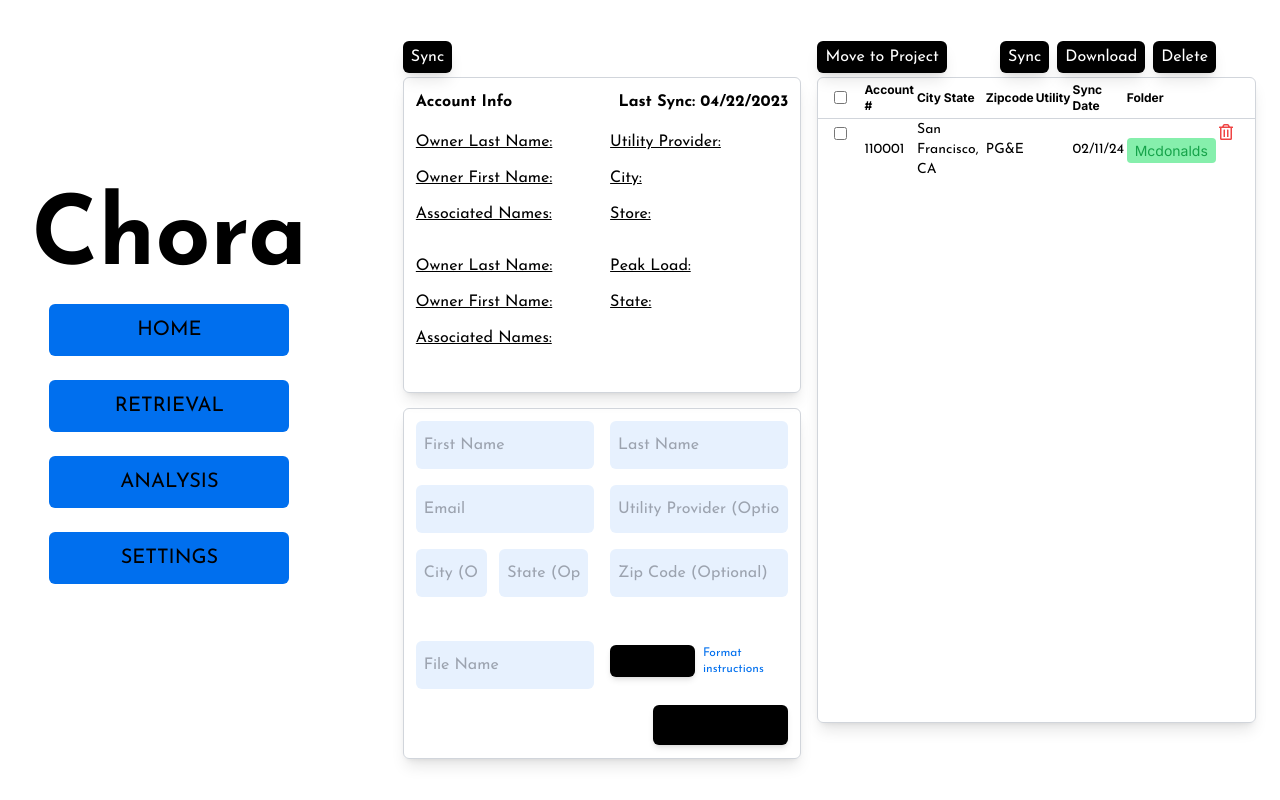
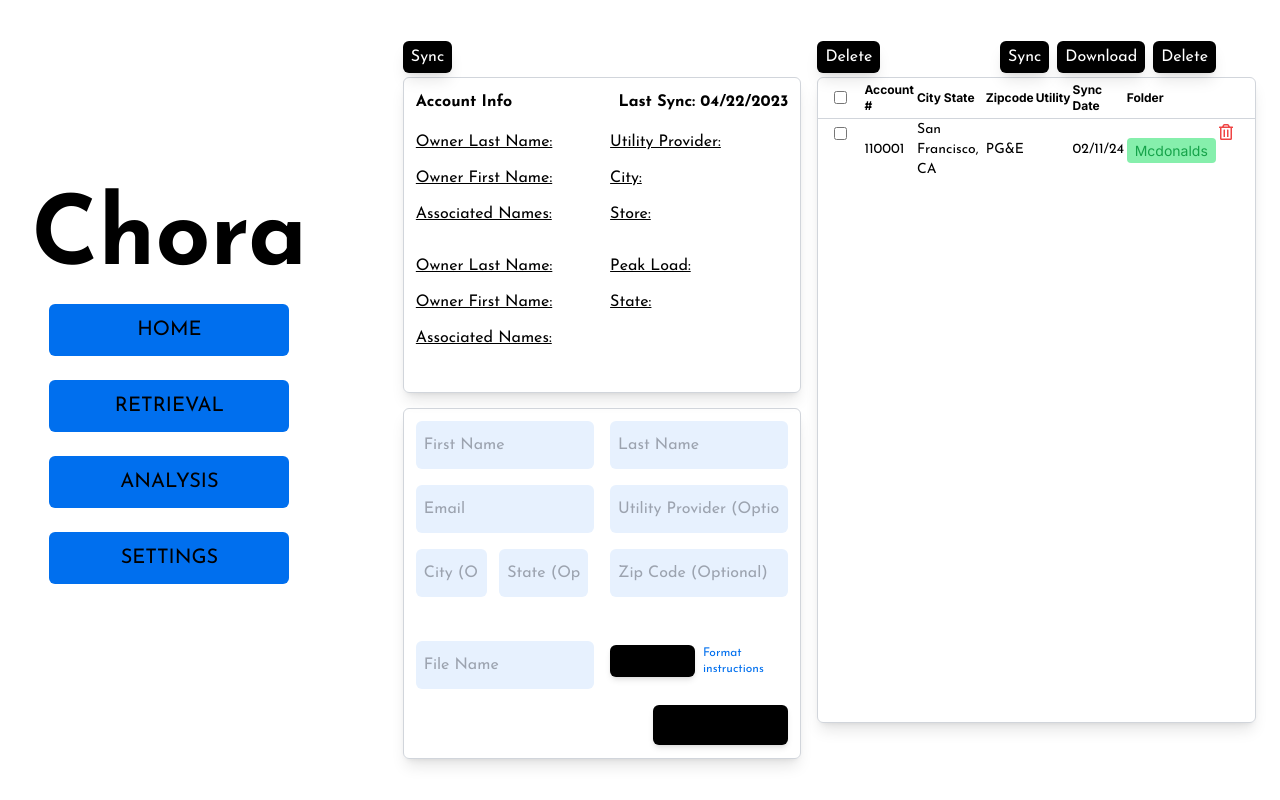
Before and after one commit to Meedux/GTM-Requirement, a Next.js app: page /portal/retrieval in a window 1280 px wide. Built offline with nearby package versions, Linux system fonts and the light colour scheme.

Commit message:
Adjustments

```diff
--- a/components/Accounts.tsx
+++ b/components/Accounts.tsx
@@ -1,15 +1,40 @@
+"use client";
+
 import React from "react";
 import { FaRegTrashAlt } from "react-icons/fa";
 import AccountTableRow from "./TableRow/AccountTableRow";
+import { usePathname } from 'next/navigation'
 
 const Accounts = () => {
+  const url = usePathname();
+  console.log(url)
   return (
     <div className="">
       <div className="flex flex-col md:flex-row justify-between items-center">
         <div className="mb-2 md:mb-0">
-          <button className="bg-black mb-1 px-2 py-1 text-white text-center p-2 rounded-md shadow-lg font-joseph-sans text-sm md:text-base">
-            Move to Project
-          </button>
+          {
+            url === "/portal" && (
+              <button className="bg-black mb-1 px-2 py-1 text-white text-center p-2 rounded-md shadow-lg font-joseph-sans text-sm md:text-base">
+                Move to Project
+              </button>
+            )
+          }
+          {
+            url === "/portal/settings" && (
+              <button className="bg-black mb-1 px-2 py-1 text-white text-center p-2 rounded-md shadow-lg font-joseph-sans text-sm md:text-base">
+                Select Billing Period
+              </button>
+            )
+          }
+          {
+            url === "/portal/retrieval" && (
+              <div className="flex jusitify-end">
+                <button className="bg-black mb-1 px-2 py-1 text-white text-center p-2 rounded-md shadow-lg font-joseph-sans text-sm md:text-base">
+                  Delete
+                </button>
+              </div>
+            )
+          }
         </div>
 
         <div className="flex">
```
